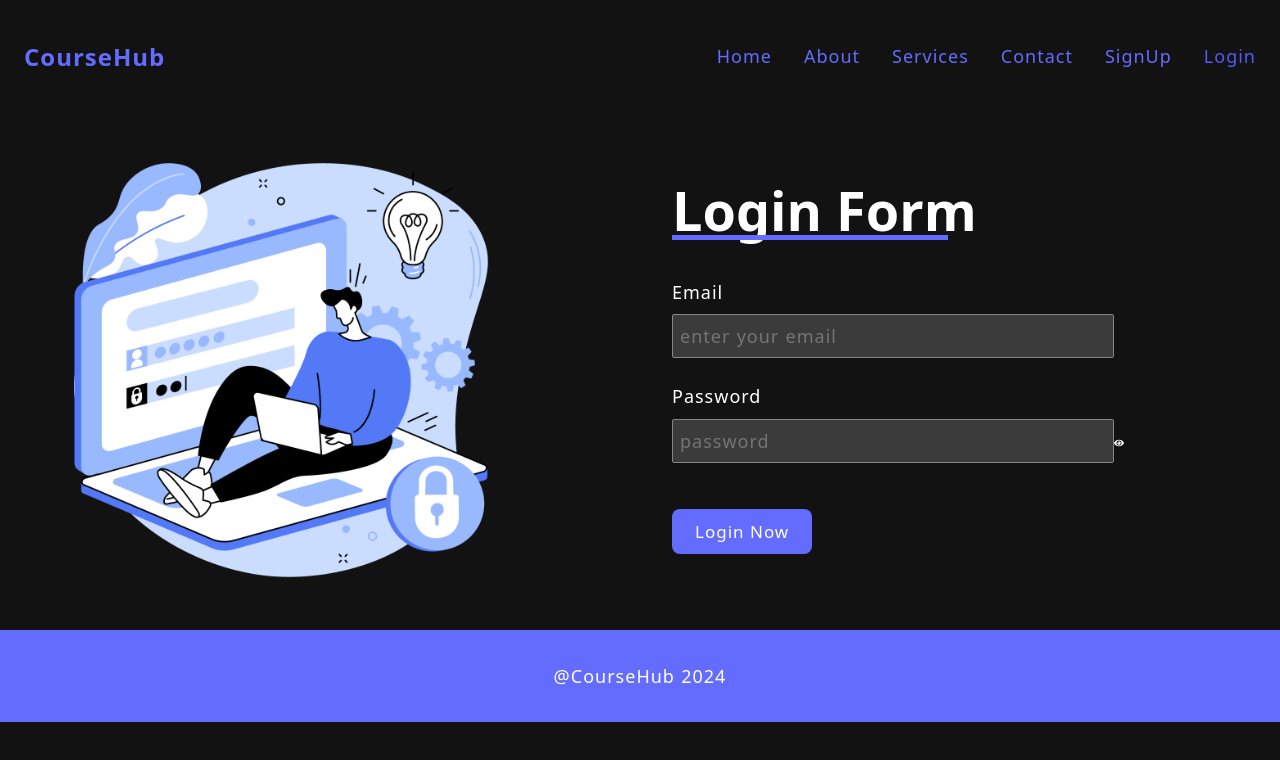
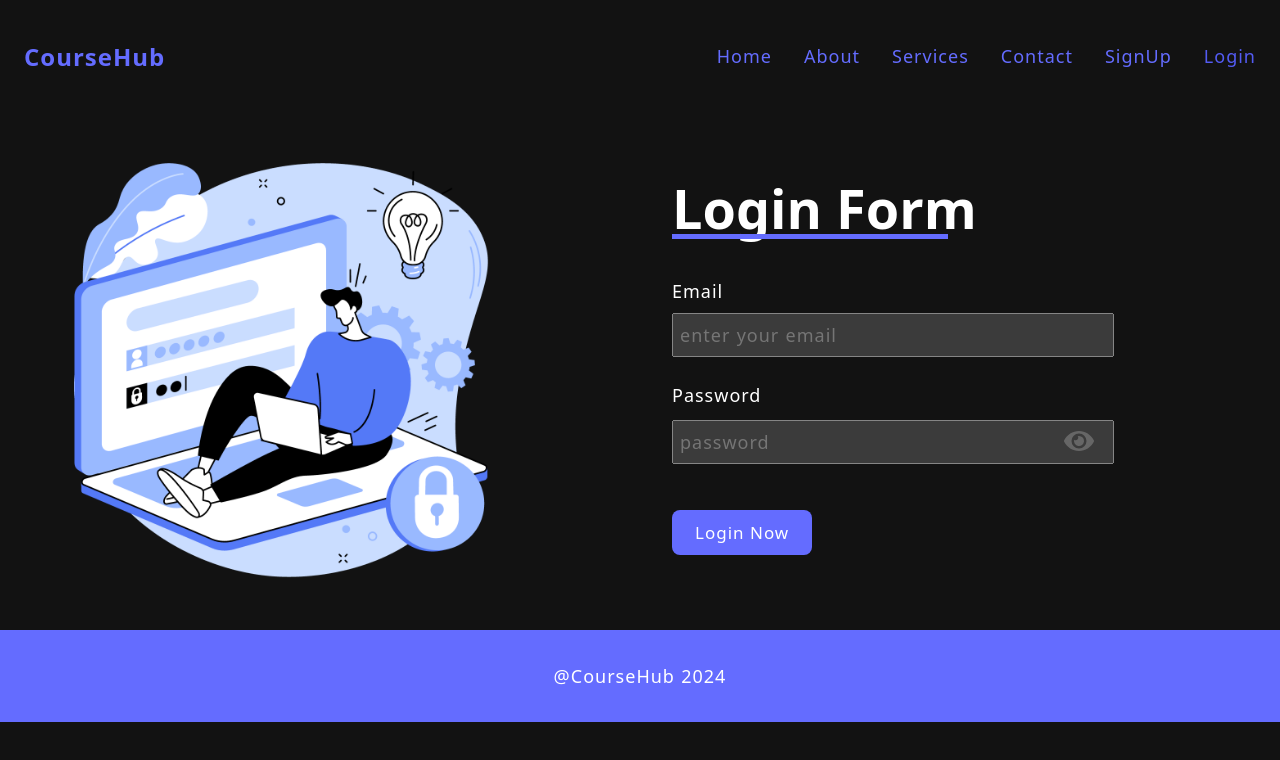
Before and after one commit to Pk686/CourseHub_MERN, a React (Vite) app in the folder client/: page /login in a window 1280 px wide. Shown: the top 760 px of the page. Built offline with nearby package versions, Linux system fonts and the light colour scheme; no server answers.

Commit message:
Update index.css

```diff
--- a/client/src/index.css
+++ b/client/src/index.css
@@ -474,6 +474,30 @@ body tr{
     }
 }
 /** end user admin **/
+/** password eye icon **/
+.password-input-container {
+    position: relative;
+    width: 100%;
+}
+
+.password-input-container input {
+    width: 100%;
+    padding-right: 40px; /* Add padding to make space for the icon */
+    box-sizing: border-box; /* Ensures padding doesn't affect the overall width */
+}
+
+.password-toggle-icon {
+    position: relative;
+    right: 50px;
+    top:7px;
+    transform: translateY(-50%);
+    cursor: pointer;
+    color: #666;
+    font-size: 3em; /* Adjust size to match the input *
+    background-color: transparent; /* Transparent to visually blend with input */
+}
+
+/** end **/
 /** -----------------------
 ** media query section css
 ** -------------------------  */
```
